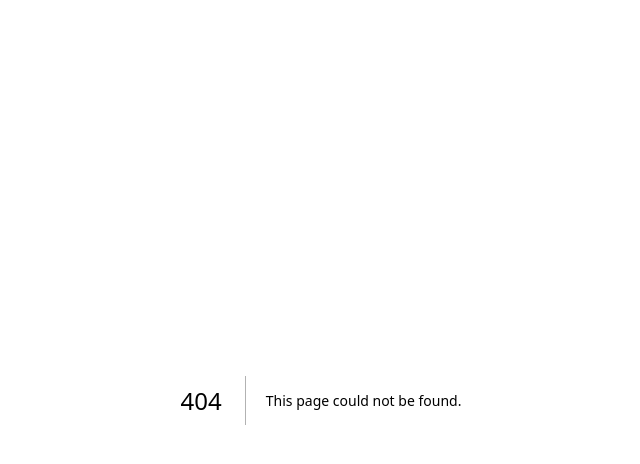
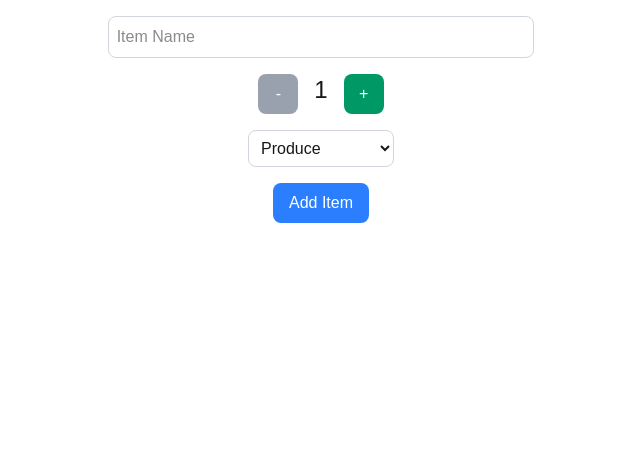
Before and after one commit to Christopher-Hanovich/cprg306-assignments, a Next.js app: page /week-5 in a window 1280 px wide. Before the commit this address had no page. Shown: the top 464 px of the page, without its empty margins (319-959 px from the left). Built offline with nearby package versions, Linux system fonts and the light colour scheme.

Commit message:
Added week 5 assignment
Added the item functionality

```diff
--- a/app/page.js
+++ b/app/page.js
@@ -14,6 +14,9 @@ export default function Home() {
       <p className="mb-2 text-center">
         <Link href="/week-4">Week 4</Link>
       </p>
+      <p className="mb-2 text-center">
+        <Link href="/week-5">Week 5</Link>
+      </p>
     </main>
   );
 }
--- /dev/null
+++ b/app/week-5/new-item.js
@@ -0,0 +1,109 @@
+"use client";
+import { useState } from "react";
+import Item from "../week-3/item";
+
+export default function NewItem() {
+  const [name, setName] = useState("");
+  const [quantity, setQuantity] = useState(1);
+  const [category, setCategory] = useState("produce");
+  const categories = [
+    { value: "produce", Label: "Produce" },
+    { value: "dairy", Label: "Dairy" },
+    { value: "bakery", Label: "Bakery" },
+    { value: "meat", Label: "Meat" },
+    { value: "frozen foods", Label: "Frozen Foods" },
+    { value: "canned goods", Label: "Canned Goods" },
+    { value: "dry goods", Label: "Dry Goods" },
+    { value: "beverages", Label: "Beverages" },
+    { value: "snacks", Label: "Snacks" },
+    { value: "household", Label: "Household" },
+    { value: "other", Label: "Other" },
+  ];
+
+  const handleSubmit = (event) => {
+    event.preventDefault();
+    const item = {
+      name,
+      quantity,
+      category,
+    };
+
+    console.log({ item });
+    alert(`Item added: ${name}, Quantity: ${quantity}, Category: ${category}`);
+    setName("");
+    setQuantity(1);
+    setCategory("produce");
+  };
+
+  const increment = () => {
+    if (quantity < 20) {
+      setQuantity(quantity + 1);
+    }
+  };
+  const decrement = () => {
+    if (quantity > 1) {
+      setQuantity(quantity - 1);
+    }
+  };
+
+  return (
+    <form
+      onSubmit={handleSubmit}
+      className="flex flex-col items-center space-y-4 mt-4"
+    >
+      <input
+        type="text"
+        value={name}
+        onChange={(e) => setName(e.target.value)}
+        placeholder="Item Name"
+        className="border border-gray-300 rounded-lg p-2 w-1/3"
+        required
+      />
+
+      <div className="flex space-x-4">
+        <button
+          type="button"
+          onClick={decrement}
+          disabled={quantity === 1}
+          className={`w-10 h-10 rounded-lg text-white ${
+            quantity === 1 ? "bg-gray-400 cursor-not-allowed" : "bg-blue-500"
+          }`}
+        >
+          -
+        </button>
+        <p className=" text-2xl">{quantity}</p>
+        <button
+          type="button"
+          onClick={increment}
+          disabled={quantity === 20}
+          className={`w-10 h-10 rounded-lg text-white ${
+            quantity === 20
+              ? "bg-gray-400 cursor-not-allowed"
+              : "bg-emerald-600"
+          }`}
+        >
+          +
+        </button>
+      </div>
+      <select
+        value={category}
+        onChange={(e) => setCategory(e.target.value)}
+        className="border border-gray-300 rounded-lg p-2"
+        placeholder="Category"
+        required
+      >
+        {categories.map((cat) => (
+          <option key={cat.value} value={cat.value}>
+            {cat.Label}
+          </option>
+        ))}
+      </select>
+      <button
+        type="submit"
+        className="bg-blue-500 text-white px-4 py-2 rounded-lg"
+      >
+        Add Item
+      </button>
+    </form>
+  );
+}
--- /dev/null
+++ b/app/week-5/page.js
@@ -0,0 +1,8 @@
+import NewItem from "./new-item";
+export default function page() {
+  return (
+    <main>
+      <NewItem />
+    </main>
+  );
+}
```
